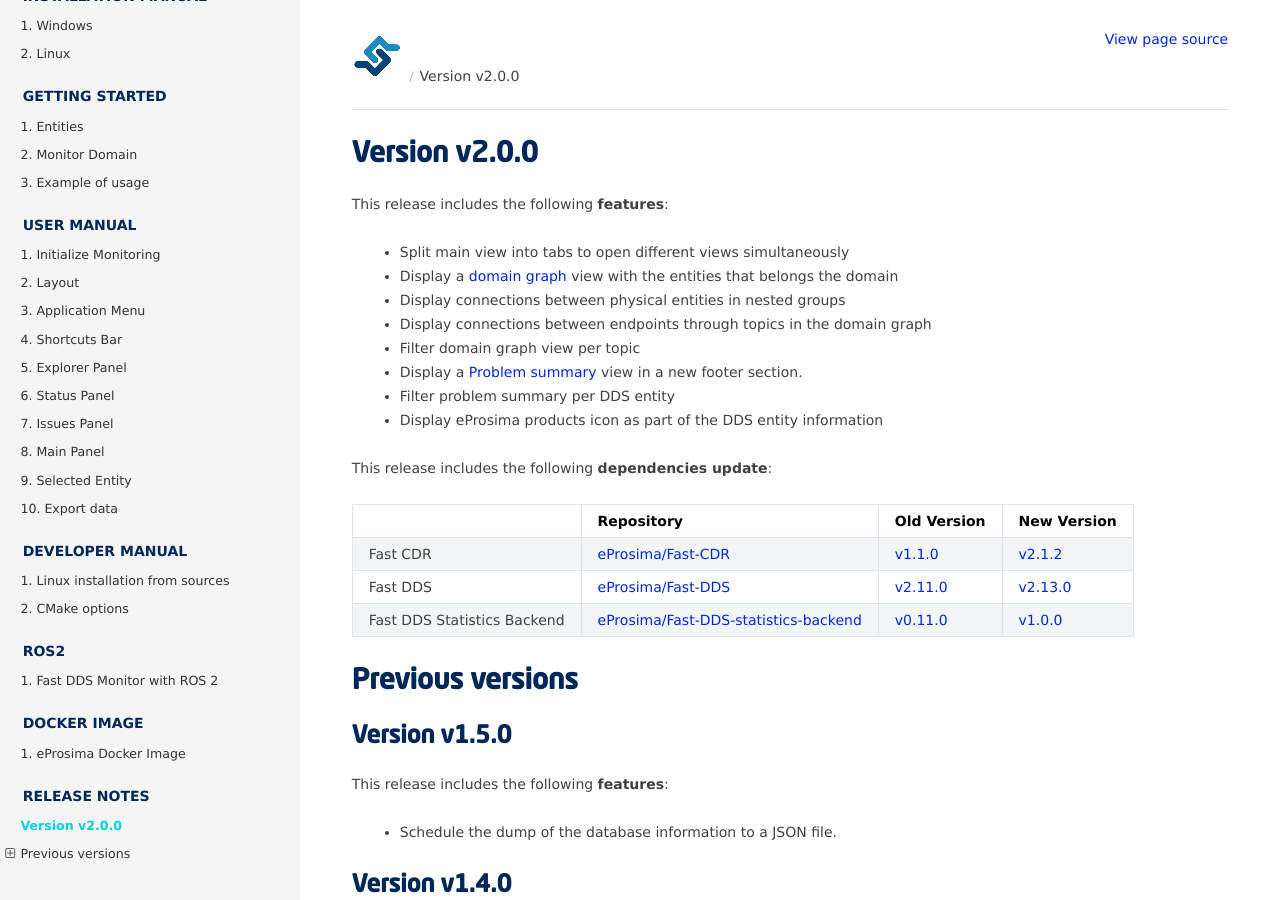
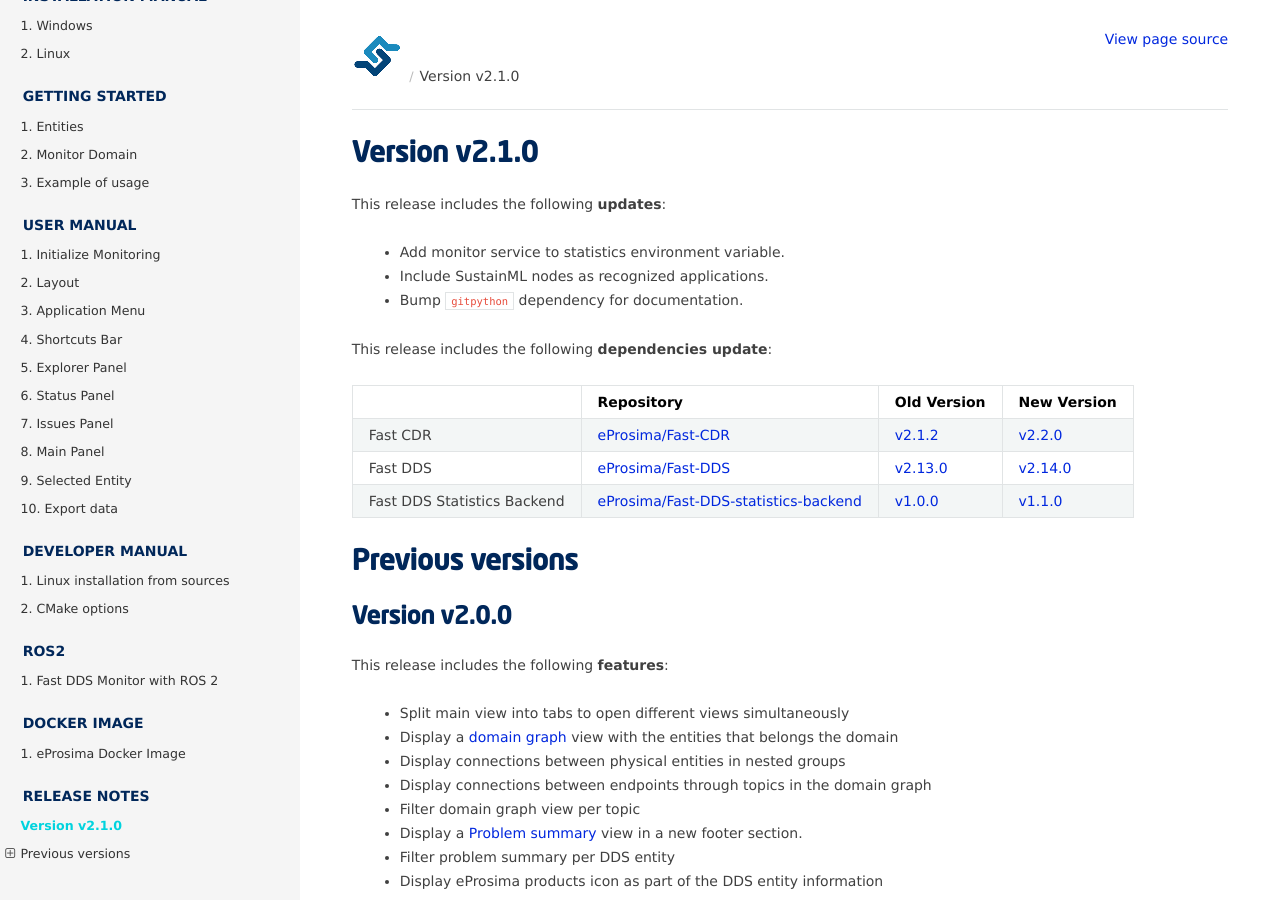
Before and after one commit to nguyenthang7215/DDS_Monitor, a Sphinx documentation site: the page built from docs/rst/notes/notes.rst, in a window 1280 px wide and 900 px high. Built offline with Sphinx 7.4.7 and the Read the Docs theme 2.0.0, drawn with Linux system fonts in a browser that asks for light colours.

Commit message:
Bump version to v2.1.0 & update release notes (#221)
Signed-off-by: Raul Sanchez-Mateos <raul@eprosima.com>

```diff
--- a/CMakeLists.txt
+++ b/CMakeLists.txt
@@ -34,7 +34,7 @@
 # Version
 ###############################################################################
 set(PRODUCT_MAJOR_VERSION 2)
-set(PRODUCT_MINOR_VERSION 0)
+set(PRODUCT_MINOR_VERSION 1)
 set(PRODUCT_PATCH_VERSION 0)
 set(PRODUCT_VERSION_STR ${PRODUCT_MAJOR_VERSION}.${PRODUCT_MINOR_VERSION}.${PRODUCT_PATCH_VERSION})
 
--- a/docs/CMakeLists.txt
+++ b/docs/CMakeLists.txt
@@ -25,7 +25,7 @@
 # Version
 ###############################################################################
 set(PRODUCT_MAJOR_VERSION 2)
-set(PRODUCT_MINOR_VERSION 0)
+set(PRODUCT_MINOR_VERSION 1)
 set(PRODUCT_PATCH_VERSION 0)
 set(PRODUCT_VERSION_STR ${PRODUCT_MAJOR_VERSION}.${PRODUCT_MINOR_VERSION}.${PRODUCT_PATCH_VERSION})
 
--- a/docs/rst/notes/notes.rst
+++ b/docs/rst/notes/notes.rst
@@ -4,19 +4,14 @@
 .. .. include:: forthcoming_version.rst
 
 ##############
-Version v2.0.0
+Version v2.1.0
 ##############
 
-This release includes the following **features**:
+This release includes the following **updates**:
 
-    * Split main view into tabs to open different views simultaneously
-    * Display a :ref:`domain graph<domain_graph>` view with the entities that belongs the domain
-    * Display connections between physical entities in nested groups
-    * Display connections between endpoints through topics in the domain graph
-    * Filter domain graph view per topic
-    * Display a :ref:`problem_summary` view in a new footer section.
-    * Filter problem summary per DDS entity
-    * Display eProsima products icon as part of the DDS entity information
+    * Add monitor service to statistics environment variable.
+    * Include SustainML nodes as recognized applications.
+    * Bump ``gitpython`` dependency for documentation.
 
 This release includes the following **dependencies update**:
 
@@ -29,21 +24,22 @@
         - New Version
     *   - Fast CDR
         - `eProsima/Fast-CDR <https://github.com/eProsima/Fast-CDR>`_
-        - `v1.1.0 <https://github.com/eProsima/Fast-CDR/releases/tag/v1.1.0>`_
         - `v2.1.2 <https://github.com/eProsima/Fast-CDR/releases/tag/v2.1.2>`_
+        - `v2.2.0 <https://github.com/eProsima/Fast-CDR/releases/tag/v2.2.0>`_
     *   - Fast DDS
         - `eProsima/Fast-DDS <https://github.com/eProsima/Fast-DDS>`_
-        - `v2.11.0 <https://github.com/eProsima/Fast-DDS/releases/tag/v2.11.0>`_
         - `v2.13.0 <https://github.com/eProsima/Fast-DDS/releases/tag/v2.13.0>`_
+        - `v2.14.0 <https://github.com/eProsima/Fast-DDS/releases/tag/v2.14.0>`_
     *   - Fast DDS Statistics Backend
         - `eProsima/Fast-DDS-statistics-backend <https://github.com/eProsima/Fast-DDS-statistics-backend>`_
-        - `v0.11.0 <https://github.com/eProsima/Fast-DDS-statistics-backend/releases/tag/v0.11.0>`_
         - `v1.0.0 <https://github.com/eProsima/Fast-DDS-statistics-backend/releases/tag/v1.0.0>`_
+        - `v1.1.0 <https://github.com/eProsima/Fast-DDS-statistics-backend/releases/tag/v1.1.0>`_
 
 #################
 Previous versions
 #################
 
+.. include:: previous_versions/v2.0.0.rst
 .. include:: previous_versions/v1.5.0.rst
 .. include:: previous_versions/v1.4.0.rst
 .. include:: previous_versions/v1.3.0.rst
--- /dev/null
+++ b/docs/rst/notes/previous_versions/v2.0.0.rst
@@ -0,0 +1,35 @@
+Version v2.0.0
+==============
+
+This release includes the following **features**:
+
+    * Split main view into tabs to open different views simultaneously
+    * Display a :ref:`domain graph<domain_graph>` view with the entities that belongs the domain
+    * Display connections between physical entities in nested groups
+    * Display connections between endpoints through topics in the domain graph
+    * Filter domain graph view per topic
+    * Display a :ref:`problem_summary` view in a new footer section.
+    * Filter problem summary per DDS entity
+    * Display eProsima products icon as part of the DDS entity information
+
+This release includes the following **dependencies update**:
+
+.. list-table::
+    :header-rows: 1
+
+    *   -
+        - Repository
+        - Old Version
+        - New Version
+    *   - Fast CDR
+        - `eProsima/Fast-CDR <https://github.com/eProsima/Fast-CDR>`_
+        - `v1.1.0 <https://github.com/eProsima/Fast-CDR/releases/tag/v1.1.0>`_
+        - `v2.1.2 <https://github.com/eProsima/Fast-CDR/releases/tag/v2.1.2>`_
+    *   - Fast DDS
+        - `eProsima/Fast-DDS <https://github.com/eProsima/Fast-DDS>`_
+        - `v2.11.0 <https://github.com/eProsima/Fast-DDS/releases/tag/v2.11.0>`_
+        - `v2.13.0 <https://github.com/eProsima/Fast-DDS/releases/tag/v2.13.0>`_
+    *   - Fast DDS Statistics Backend
+        - `eProsima/Fast-DDS-statistics-backend <https://github.com/eProsima/Fast-DDS-statistics-backend>`_
+        - `v0.11.0 <https://github.com/eProsima/Fast-DDS-statistics-backend/releases/tag/v0.11.0>`_
+        - `v1.0.0 <https://github.com/eProsima/Fast-DDS-statistics-backend/releases/tag/v1.0.0>`_
--- a/package.xml
+++ b/package.xml
@@ -3,7 +3,7 @@
 <package format="3">
   <name>fastdds_monitor</name>
   <!-->There must be a release. Update version accordingly<-->
-  <version>2.0.0</version>
+  <version>2.1.0</version>
   <description>
     Qt application written in C++ that plot the data from the Fast DDS Statistics Backend.
   </description>
```
Also changed, not shown: 1 other file.
